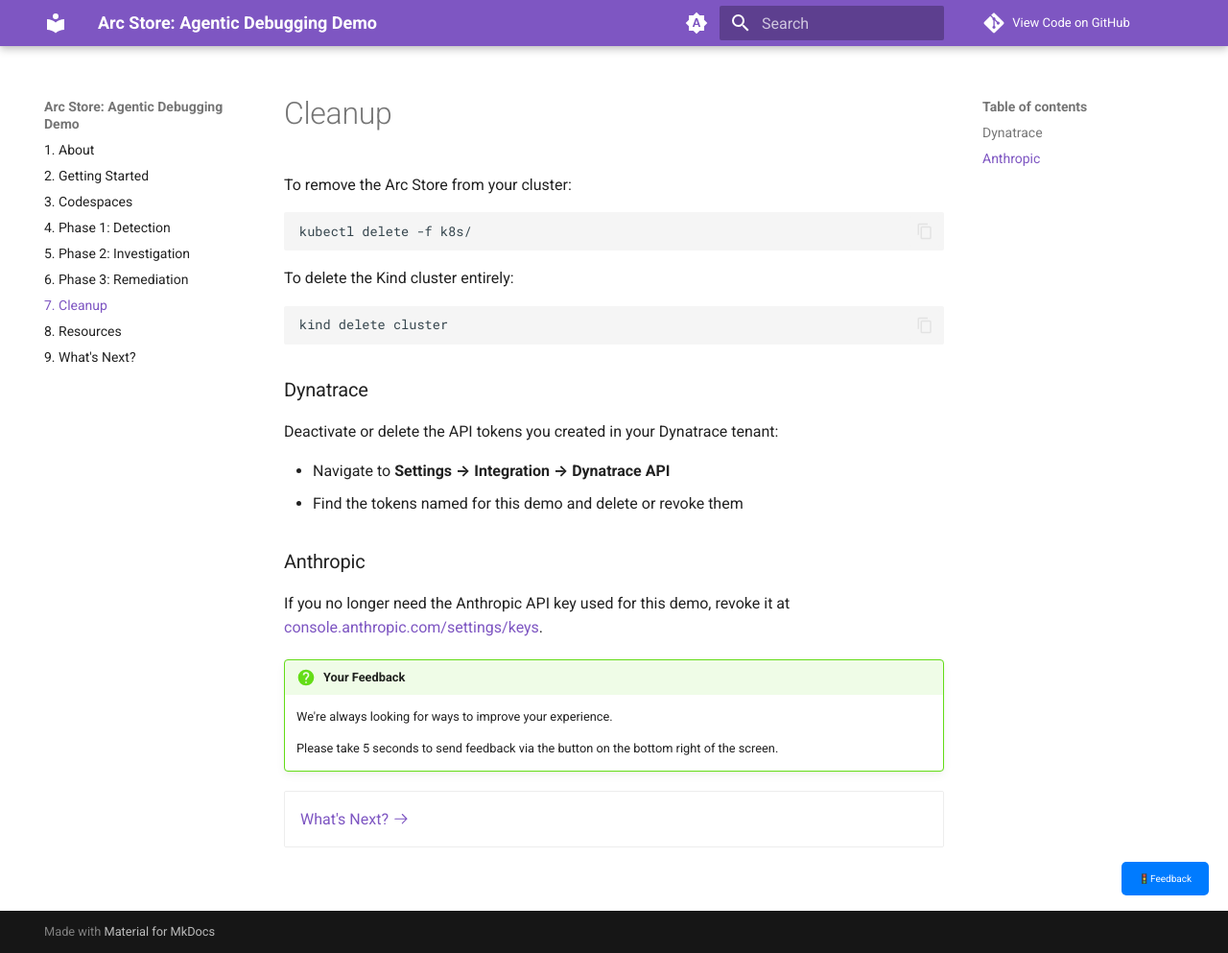
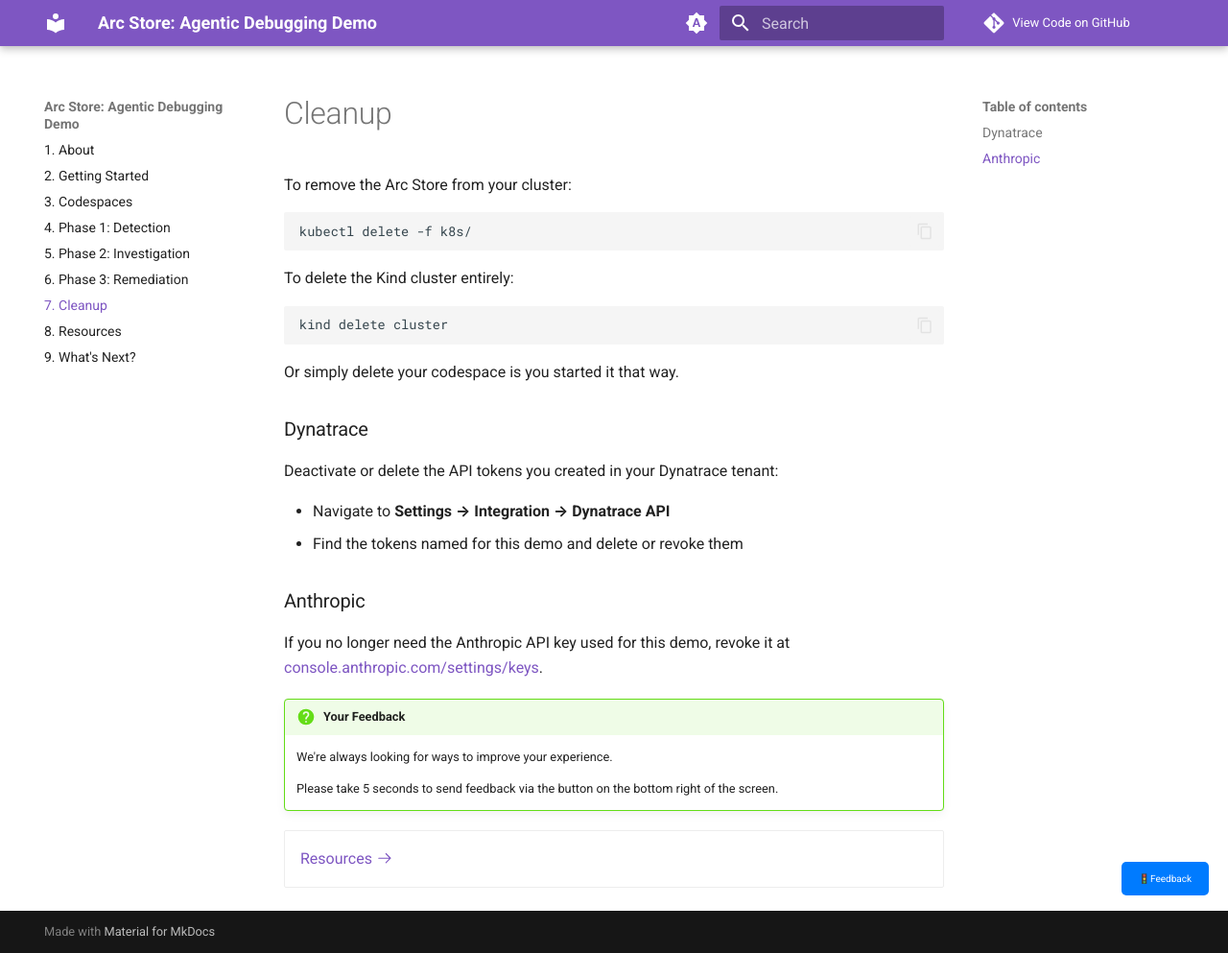
Before and after one commit to joshdynatrace/dtctl-ai-bug-demo, an MkDocs documentation site: the page built from docs/cleanup.md, in a window 1280 px wide and 993 px high. Shown: the whole window at 96% size. Built offline with MkDocs 1.6.1 and Material for MkDocs 9.7.7, drawn with Linux system fonts in a browser that asks for light colours; comment, search, counter and statistics services are not loaded.

Commit message:
Updated links

````diff
--- a/docs/cleanup.md
+++ b/docs/cleanup.md
@@ -14,6 +14,8 @@
 kind delete cluster
 ```
 
+Or simply delete your codespace is you started it that way.
+
 ### Dynatrace
 
 Deactivate or delete the API tokens you created in your Dynatrace tenant:
@@ -28,5 +30,5 @@
 --8<-- "snippets/feedback-invitation.md"
 
 <div class="grid cards" markdown>
-- [What's Next? :octicons-arrow-right-24:](whats-next.md)
+- [Resources :octicons-arrow-right-24:](resources.md)
 </div>
````
Also changed, not shown: docs/codespaces.md (+1 -1 lines).
